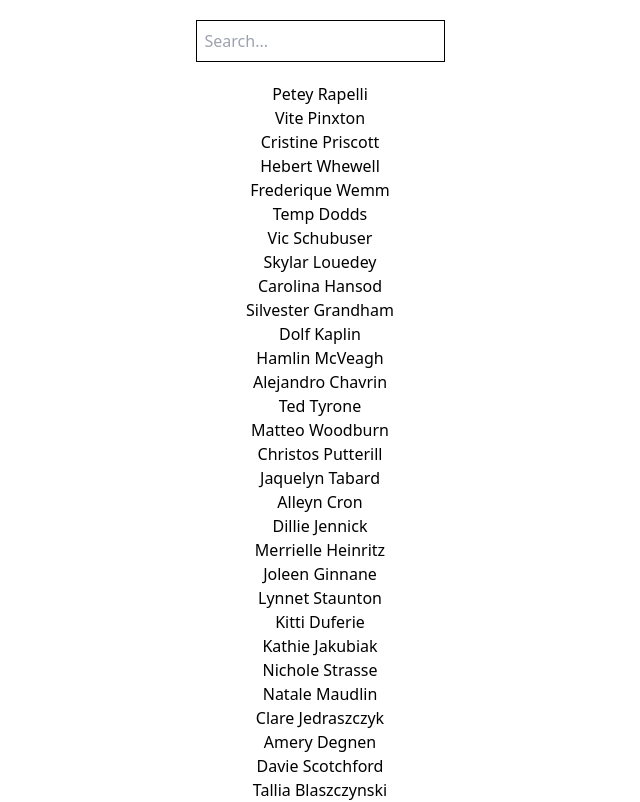
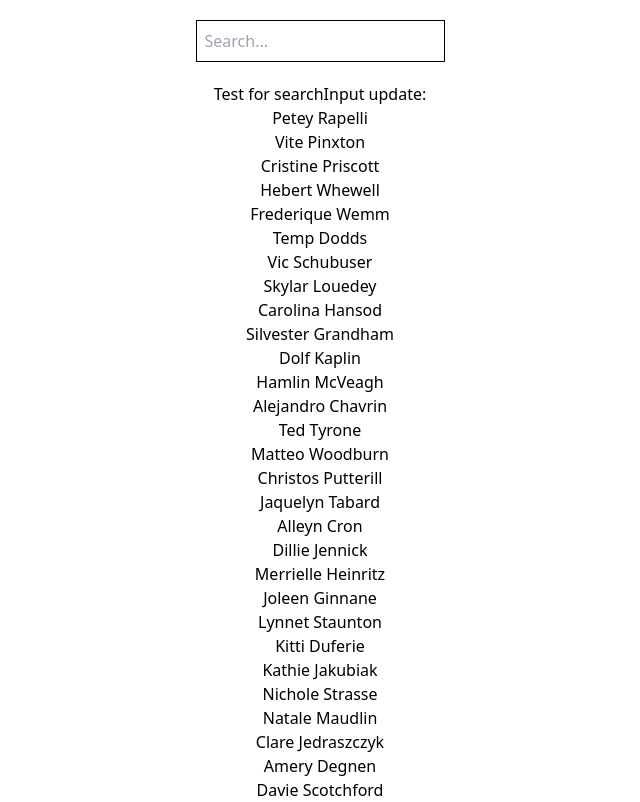
Before and after one commit to hadi-mollataheri/search-filter-app, a React (Create React App) app: page / in a window 1280 px wide. Shown: the top 802 px of the page, without its empty margins (320-960 px from the left). Built offline with nearby package versions, Linux system fonts and the light colour scheme.

Commit message:
Make the SearchBar a controlled component and create searchInput sate in App for that reason

```diff
--- a/src/App.js
+++ b/src/App.js
@@ -1,11 +1,21 @@
+import {useState} from 'react';
+
 import SearchBar from "./features/SearchBar";
 import Data from "./features/Data";
 
 function App() {
+  // Create a state for storing the user search input
+  const [searchInput, setSearchInput] = useState('');
+
   return (
     <div className="text-center">
       <header>
-        <SearchBar />
+        {/* Pass the setSearchInput to SearchBar component to
+        so it can sync the searchInput with search value of user and store it in our state(searchInput) */}
+        <SearchBar setSearchInput={setSearchInput} />
+
+        <p>{`Test for searchInput update: ${searchInput}`}</p>
+
       </header>
 
       <main>
--- a/src/features/SearchBar.js
+++ b/src/features/SearchBar.js
@@ -1,9 +1,15 @@
 import React from "react";
 
-function SearchBar() {
+function SearchBar({setSearchInput}) {
+
+  const handleChange = ({target}) => {
+    setSearchInput(target.value);
+  }
+
   return (
     <input
       type="text"
+      onChange={handleChange}
       placeholder="Search..."
       className="border border-black p-2 m-5"
     />
```
